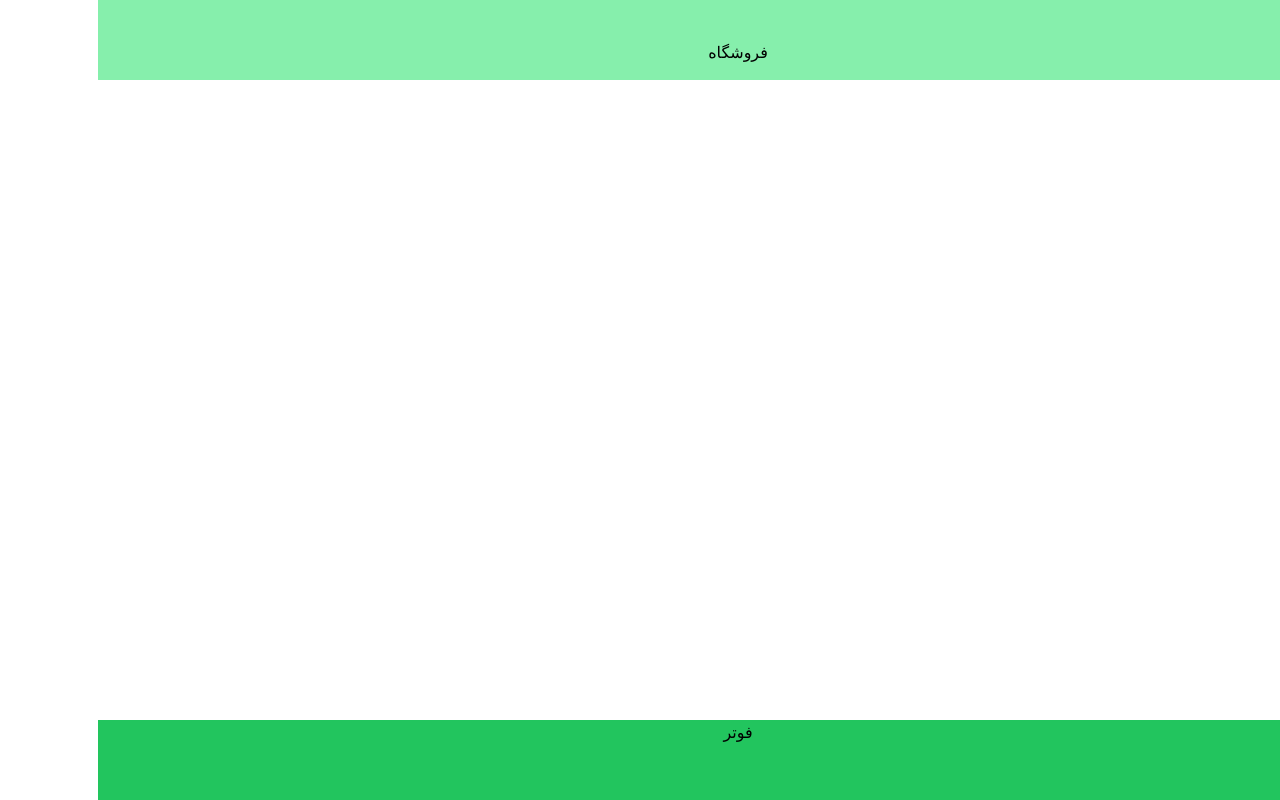
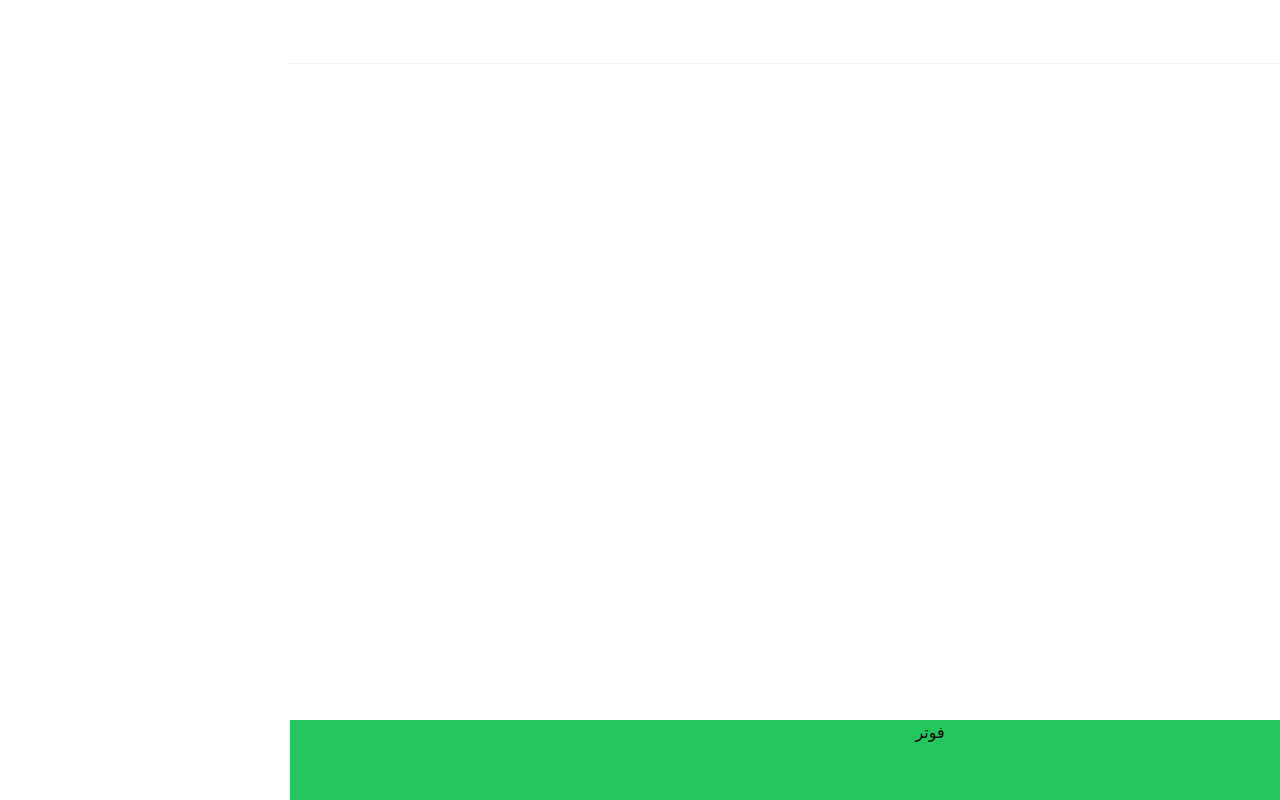
Before and after one commit to somayeshafiei/GolOnline, a Next.js app: page / in a window 1280 px wide. Built offline with nearby package versions, Linux system fonts and the light colour scheme.

Commit message:
install ant-design/icons package and build menu of header

```diff
--- a/package.json
+++ b/package.json
@@ -9,6 +9,7 @@
     "lint": "next lint"
   },
   "dependencies": {
+    "@ant-design/icons": "^5.1.4",
     "@types/node": "20.2.5",
     "@types/react": "18.2.7",
     "@types/react-dom": "18.2.4",
--- a/src/app/(shop)/layout.tsx
+++ b/src/app/(shop)/layout.tsx
@@ -1,3 +1,5 @@
+import Header from "@/components/layout/Header";
+
 export default function shopLayout({
   children,
 }: {
@@ -5,7 +7,8 @@ export default function shopLayout({
 }) {
   return (
     <div className="flex flex-col h-full">
-      <header className="h-14 p-10 bg-green-300 text-center">فروشگاه</header>
+      {/* <header className="h-14 p-10 bg-green-300 text-center">فروشگاه</header> */}
+      <Header />
       <main className="flex-1 h-full">{children}</main>
       <footer className="bg-green-500 h-20 text-center">فوتر</footer>
     </div>
--- a/src/components/layout/Header.tsx
+++ b/src/components/layout/Header.tsx
@@ -1,7 +1,55 @@
-import React from 'react';
+'use client';
+import React, { useState } from 'react';
+import { Drawer, Menu } from 'antd';
 
 const Header = () => {
-  return <header>Header</header>;
+  const [openMenu, setOpenMenu] = useState(false);
+  return (
+    <header className="h-16 ">
+      <div>
+        {/* <MenuOutlined /> */}
+      </div>
+      <AppMenue />
+      <Drawer
+        open={openMenu}
+        onClose={() => {
+          setOpenMenu(false);
+        }}
+        closable={false}
+        bodyStyle={{ backgroundColor: 'blue' }}
+      >
+        <AppMenue isInLine />
+      </Drawer>
+      {/* <h1>tesssssst</h1> */}
+      {/* <img src=''/> */}
+    </header>
+  );
 };
 
+function AppMenue({ isInLine = false }) {
+  return (
+    <Menu
+      style={{ height: '100%' }}
+      mode={isInLine ? 'inline' : 'horizontal'}
+      items={[
+        {
+          label: 'خانه',
+          key: 'Home',
+        },
+        {
+          label: 'محصولات',
+          key: 'Products',
+        },
+        {
+          label: 'وبلاگ',
+          key: 'Blog',
+        },
+        {
+          label: 'درباره ما',
+          key: 'About',
+        },
+      ]}
+    ></Menu>
+  );
+}
 export default Header;
```
Also changed, not shown: 1 other file (tests, documents, lock files or other folders).
